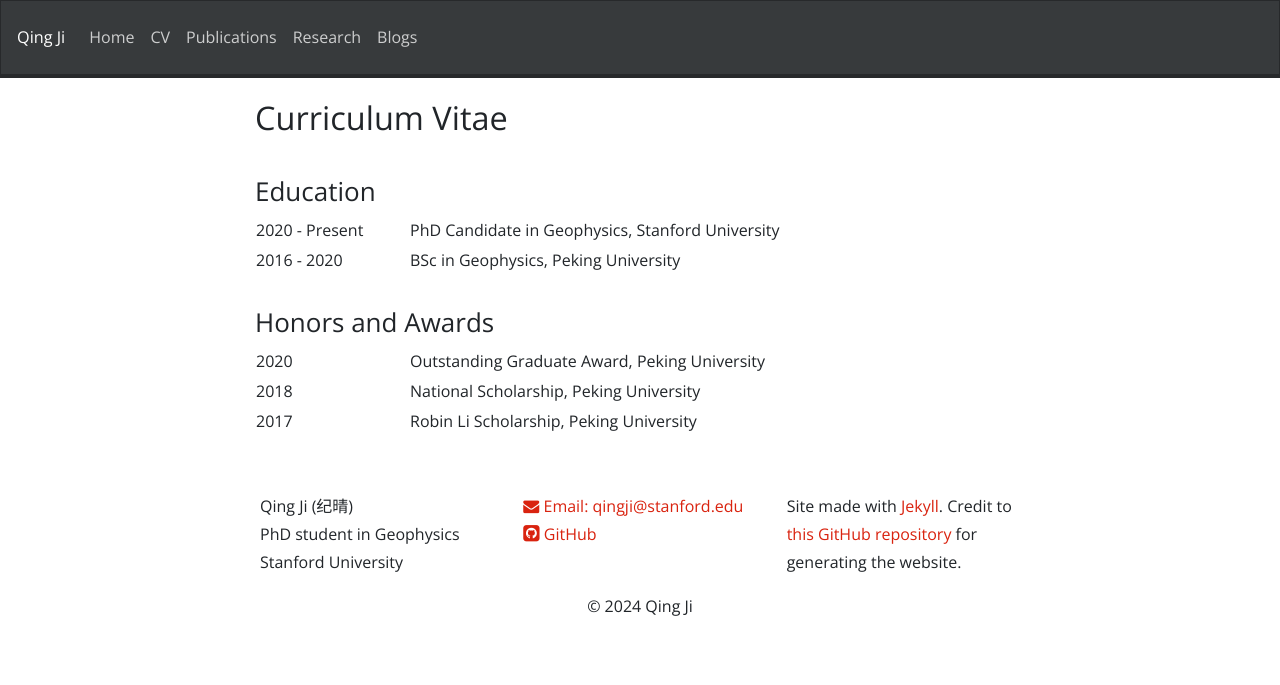
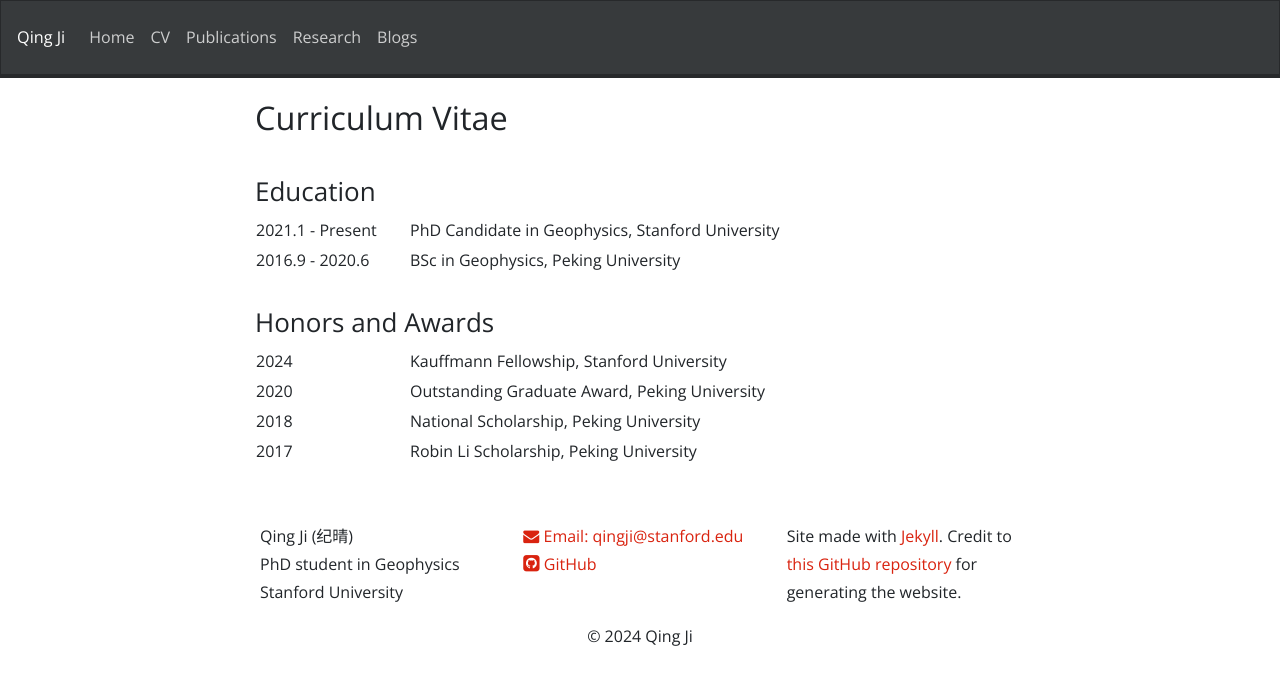
Before and after one commit to NickJi98/NickJi98.github.io, a Jekyll site: the page built from _pages/CV.md, in a window 1280 px wide. Shown: the top 685 px of the page. Built offline with Jekyll 4.4.1, drawn with Linux system fonts in a browser that asks for light colours; nearby versions of some CDN libraries; a style sheet for code colours, icons or effects is not loaded.

Commit message:
Update CV

```diff
--- a/_pages/CV.md
+++ b/_pages/CV.md
@@ -13,11 +13,11 @@ permalink: /CV/
   <col width="20%;">
   <col width="80%;">
   <tr>
-    <td>2020 - Present</td>
+    <td>2021.1 - Present</td>
     <td>PhD Candidate in Geophysics, Stanford University</td>
   </tr>
   <tr>
-    <td>2016 - 2020</td>
+    <td>2016.9 - 2020.6</td>
     <td>BSc in Geophysics, Peking University</td>
   </tr>
 </table>
@@ -28,6 +28,10 @@ permalink: /CV/
 <table style="width: 100%;">
   <col width="20%;">
   <col width="80%;">
+  <tr>
+    <td>2024</td>
+    <td>Kauffmann Fellowship, Stanford University</td>
+  </tr>
   <tr>
     <td>2020</td>
     <td>Outstanding Graduate Award, Peking University</td>
```
